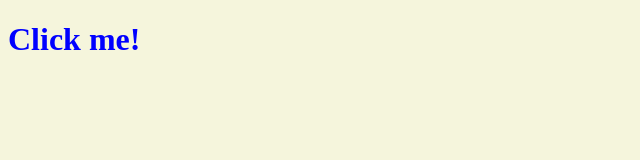
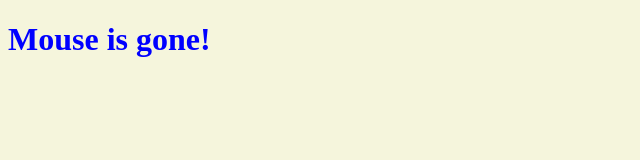
Before and after one commit to vimpelican/vanilia-js-chrome-app, a plain HTML site: page index.html in a window 1280 px wide. Both pictures are taken after a click on the element "Click me!". Shown: the whole page, without its empty margins (0-640 px from the left). Drawn offline with Linux system fonts and the light colour scheme.

Commit message:
#3.4 Events Part Two

```diff
--- a/app.js
+++ b/app.js
@@ -5,8 +5,12 @@ function handleTitleClick() {
 }
 
 function handleMouseEnter() {
-    console.log("Mouse is here!");
+    title.innerText = "Mouse is here!";
 }
 
+function handleMouseLeave() {
+    title.innerText = "Mouse is gone!";
+}
 title.addEventListener("click", handleTitleClick);
 title.addEventListener("mouseenter", handleMouseEnter);
+title.addEventListener("mouseleave", handleMouseLeave);
```
Also changed, not shown: index.html (+1 -1 lines).
